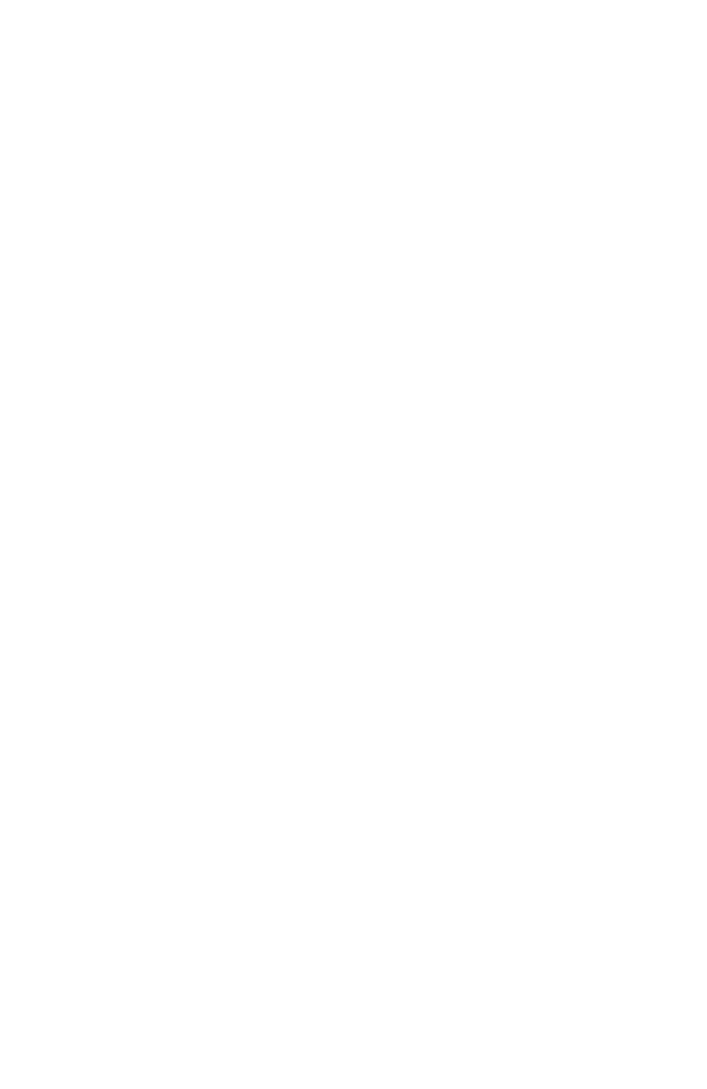
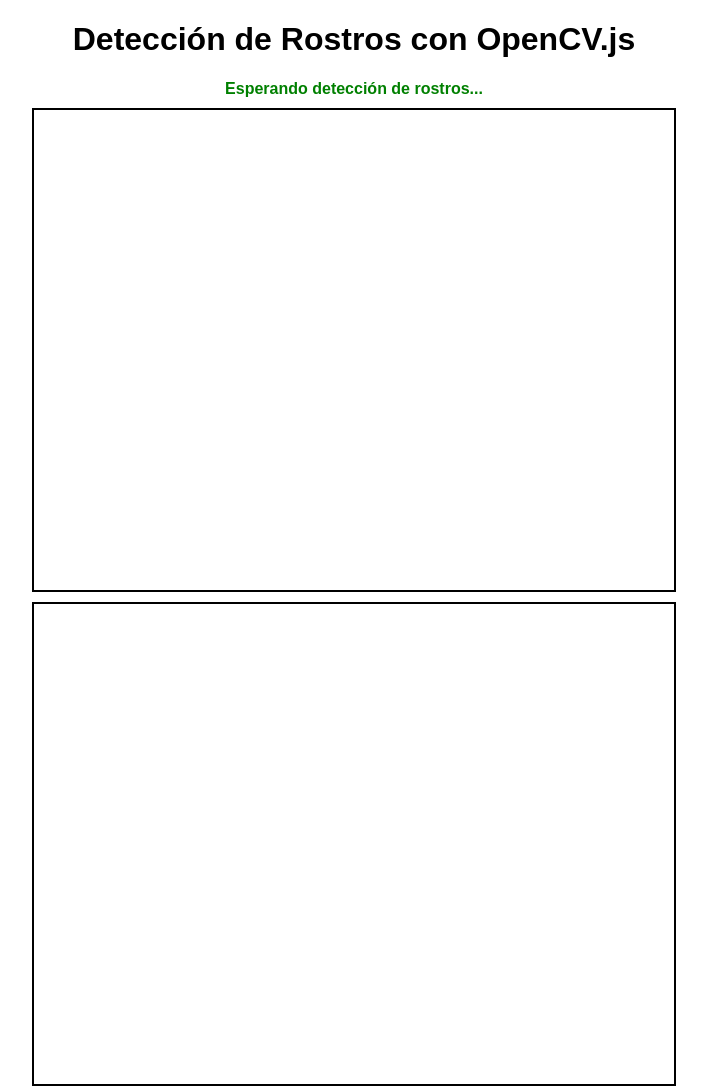
Before and after one commit to NashorEduardo/ReconocimientoCaraOPENCV, a plain HTML site: page index.html in a window 1280 px wide. Shown: the whole page, without its empty margins (286-993 px from the left). Before the commit the page ends 984 px from the top, so only its background shows below. Drawn offline with Linux system fonts and the light colour scheme.

Commit message:
index.html

```diff
--- a/index.html
+++ b/index.html
@@ -1,14 +1,35 @@
 <!DOCTYPE html>
 <html>
 <head>
-    <title>Face Detection with OpenCV.js</title>
+    <title>Detección de Rostros con OpenCV.js</title>
+    <style>
+        body {
+            font-family: Arial, sans-serif;
+            text-align: center;
+            margin: 0;
+            padding: 0;
+        }
+        canvas, video {
+            border: 2px solid black;
+            display: block;
+            margin: 10px auto;
+        }
+        #description {
+            color: green;
+            font-weight: bold;
+            margin-top: 10px;
+        }
+    </style>
 </head>
 <body>
+    <h1>Detección de Rostros con OpenCV.js</h1>
+    <div id="description">Esperando detección de rostros...</div>
+    <canvas id="canvasOutput" width="640" height="480"></canvas>
     <video id="videoInput" width="640" height="480" autoplay playsinline></video>
-    <canvas id="canvasOutput" width="640" height="480"></canvas>
 
     <!-- OpenCV and utilities -->
-
+    <script src="https://docs.opencv.org/4.5.5/utils.js"></script>
+    <script async src="https://docs.opencv.org/4.5.5/opencv.js"></script>
 
     <script>
         let streaming = false;
@@ -35,6 +56,7 @@
         async function startVideoAndDetect(cascadeFile) {
             const video = document.getElementById('videoInput');
             const canvas = document.getElementById('canvasOutput');
+            const description = document.getElementById('description');
 
             const stream = await navigator.mediaDevices.getUserMedia({ video: true, audio: false });
             video.srcObject = stream;
@@ -66,25 +88,28 @@
                 cv.cvtColor(dst, gray, cv.COLOR_RGBA2GRAY);
                 classifier.detectMultiScale(gray, faces, 1.1, 3, 0);
 
+                if (faces.size() > 0) {
+                    description.textContent = "¡Rostro(s) detectado(s)!";
+                } else {
+                    description.textContent = "Esperando detección de rostros...";
+                }
+
                 for (let i = 0; i < faces.size(); ++i) {
                     let face = faces.get(i);
                     let pt1 = new cv.Point(face.x, face.y);
                     let pt2 = new cv.Point(face.x + face.width, face.y + face.height);
-                    cv.rectangle(dst, pt1, pt2, [255, 0, 0, 255]);
+                    // Cambiamos el color del rectángulo a verde [0, 255, 0]
+                    cv.rectangle(dst, pt1, pt2, [0, 255, 0, 255], 2);
                 }
 
                 cv.imshow('canvasOutput', dst);
 
-                let delay = 1000/FPS - (Date.now() - begin);
+                let delay = 1000 / FPS - (Date.now() - begin);
                 setTimeout(processVideo, delay);
             }
 
             setTimeout(processVideo, 0);
         }
     </script>
-    <script src="https://docs.opencv.org/4.5.5/utils.js"></script>
-    <script async src="https://docs.opencv.org/4.5.5/opencv.js"></script>
-
-
 </body>
 </html>
```
